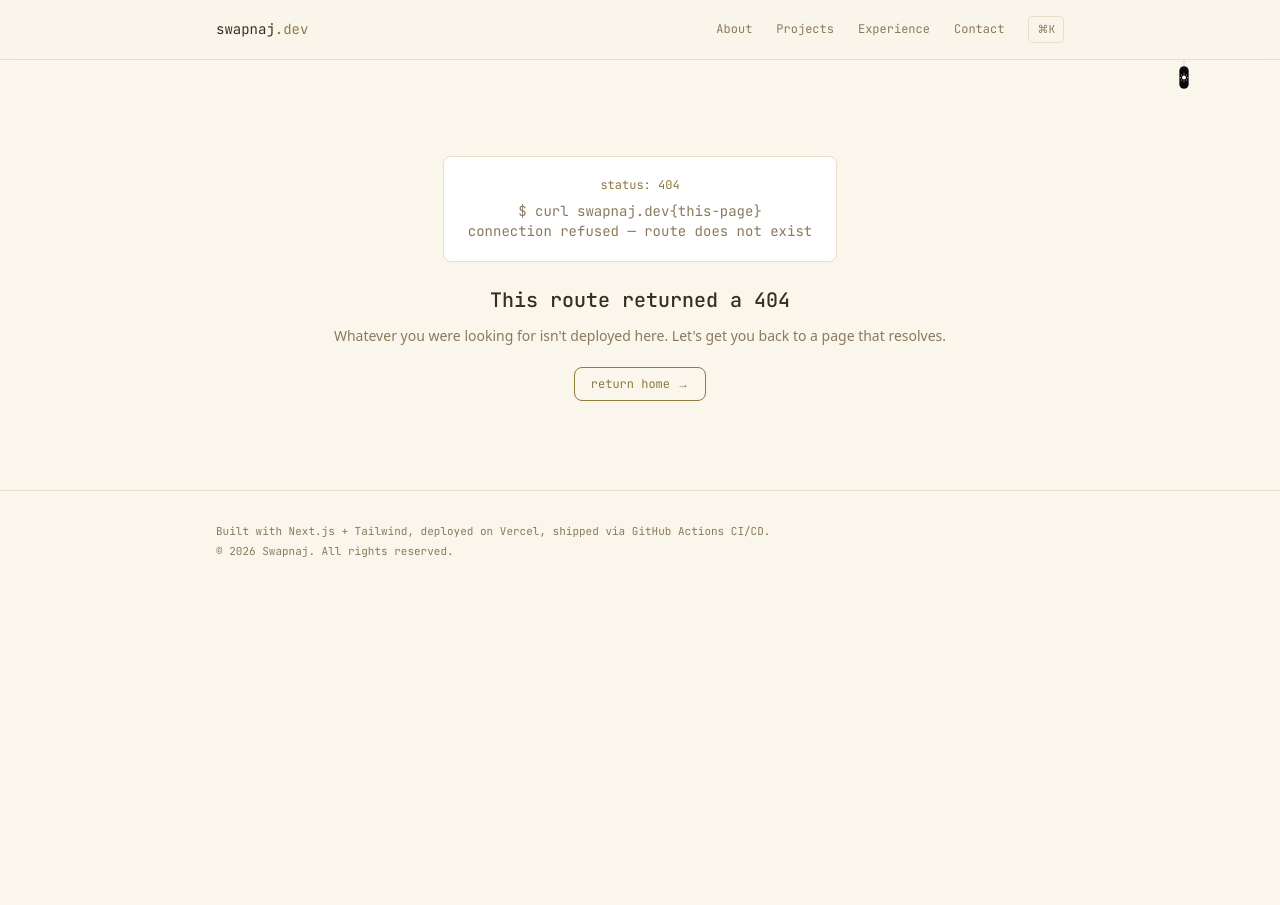
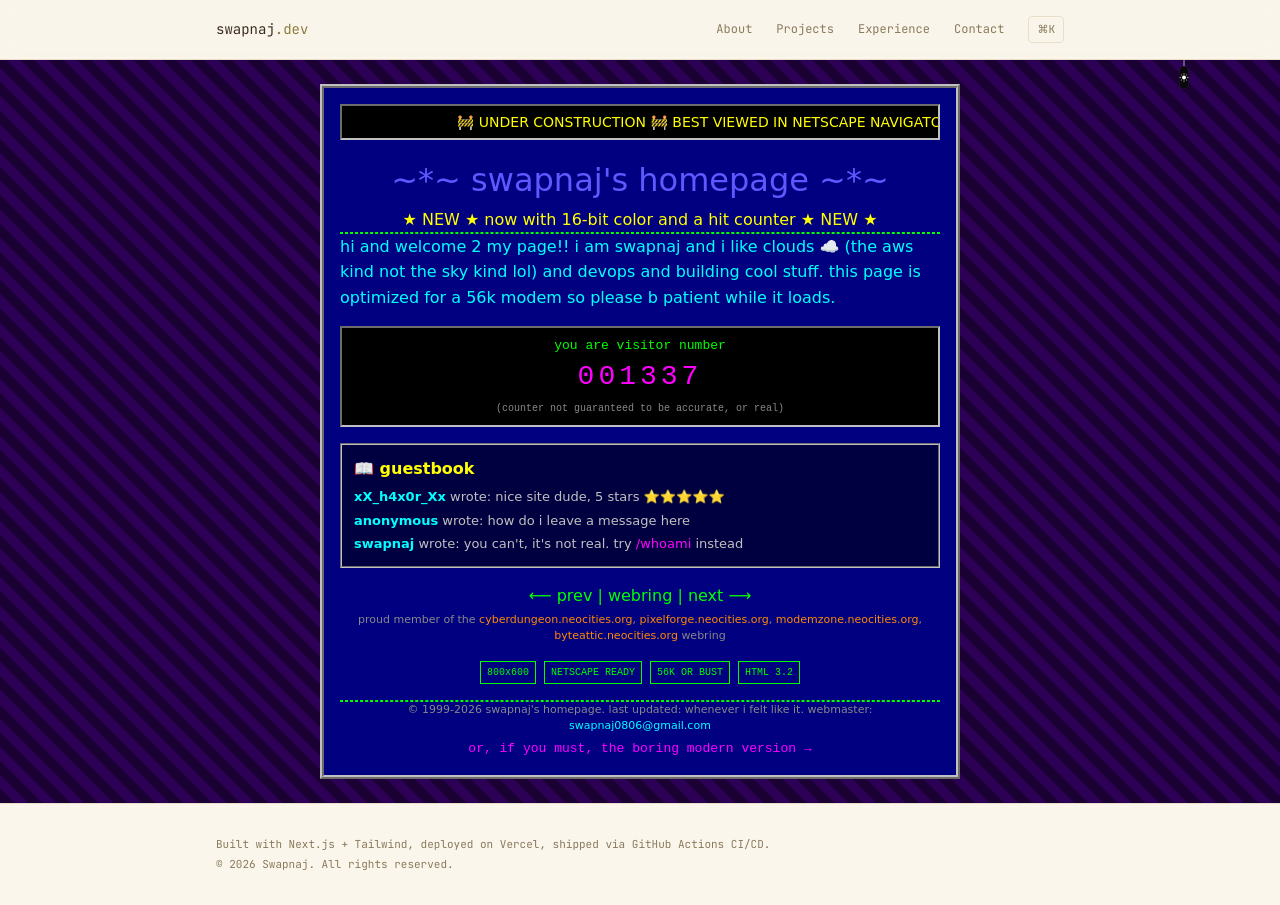
Before and after one commit to SwapnajXD/Portfolio, a Next.js app: page /neocities in a window 1280 px wide. Before the commit this address had no page. Before the commit the page ends 800 px from the top, so only its background shows below. Built offline with nearby package versions, Linux system fonts and the light colour scheme.

Commit message:
Neocitiiiiies

```diff
--- a/src/app/globals.css
+++ b/src/app/globals.css
@@ -93,3 +93,62 @@ body {
     text-decoration: underline;
   }
 }
+
+/* Used only by the hidden /neocities easter egg page */
+@keyframes retro-marquee {
+  from {
+    transform: translateX(100%);
+  }
+  to {
+    transform: translateX(-100%);
+  }
+}
+@keyframes retro-blink {
+  0%,
+  50% {
+    opacity: 1;
+  }
+  51%,
+  100% {
+    opacity: 0;
+  }
+}
+@keyframes retro-rainbow {
+  0% {
+    color: #ff0000;
+  }
+  16% {
+    color: #ff8800;
+  }
+  33% {
+    color: #ffee00;
+  }
+  50% {
+    color: #00ff44;
+  }
+  66% {
+    color: #00c8ff;
+  }
+  83% {
+    color: #aa00ff;
+  }
+  100% {
+    color: #ff0000;
+  }
+}
+.retro-marquee {
+  animation: retro-marquee 12s linear infinite;
+}
+.retro-blink {
+  animation: retro-blink 1s step-start infinite;
+}
+.retro-rainbow {
+  animation: retro-rainbow 3s linear infinite;
+}
+@media (prefers-reduced-motion: reduce) {
+  .retro-marquee,
+  .retro-blink,
+  .retro-rainbow {
+    animation: none;
+  }
+}
--- /dev/null
+++ b/src/app/neocities/page.tsx
@@ -0,0 +1,186 @@
+import Link from "next/link";
+import type { Metadata } from "next";
+
+export const metadata: Metadata = {
+  title: "swapnaj's homepage (under construction)",
+  robots: { index: false, follow: false },
+};
+
+const webring = ["cyberdungeon", "pixelforge", "modemzone", "byteattic"];
+
+export default function NeocitiesPage() {
+  return (
+    <div
+      style={{
+        fontFamily: '"Comic Sans MS", "Comic Sans", cursive',
+        background:
+          "repeating-linear-gradient(45deg, #1a0033, #1a0033 10px, #2b0055 10px, #2b0055 20px)",
+        color: "#00ff00",
+        minHeight: "70vh",
+        padding: "24px 16px",
+      }}
+    >
+      <div
+        style={{
+          maxWidth: 640,
+          margin: "0 auto",
+          background: "#000080",
+          border: "4px ridge #c0c0c0",
+          padding: 16,
+        }}
+      >
+        {/* marquee */}
+        <div
+          style={{
+            overflow: "hidden",
+            whiteSpace: "nowrap",
+            background: "#000000",
+            border: "2px inset #c0c0c0",
+            padding: "4px 0",
+            marginBottom: 16,
+          }}
+        >
+          <span className="retro-marquee inline-block text-sm text-[#ffff00]">
+            🚧 UNDER CONSTRUCTION 🚧 BEST VIEWED IN NETSCAPE NAVIGATOR AT
+            800x600 🚧 SIGN MY GUESTBOOK 🚧 DIAL-UP FRIENDLY 🚧
+          </span>
+        </div>
+
+        <h1
+          className="retro-rainbow"
+          style={{ fontSize: 32, textAlign: "center", margin: "0 0 4px" }}
+        >
+          ~*~ swapnaj's homepage ~*~
+        </h1>
+        <p style={{ textAlign: "center", color: "#ffff00", marginTop: 0 }}>
+          <span className="retro-blink">★ NEW ★</span> now with 16-bit color
+          and a hit counter <span className="retro-blink">★ NEW ★</span>
+        </p>
+
+        <hr style={{ border: "1px dashed #00ff00" }} />
+
+        <p style={{ color: "#00ffff", lineHeight: 1.6 }}>
+          hi and welcome 2 my page!! i am swapnaj and i like clouds ☁️
+          (the aws kind not the sky kind lol) and devops and building cool
+          stuff. this page is optimized for a 56k modem so please b patient
+          while it loads.
+        </p>
+
+        <div
+          style={{
+            background: "#000000",
+            border: "2px inset #c0c0c0",
+            padding: 8,
+            textAlign: "center",
+            color: "#00ff00",
+            fontFamily: "monospace",
+            margin: "16px 0",
+          }}
+        >
+          you are visitor number
+          <br />
+          <span style={{ fontSize: 28, letterSpacing: 4, color: "#ff00ff" }}>
+            001337
+          </span>
+          <br />
+          <span style={{ fontSize: 10, color: "#888" }}>
+            (counter not guaranteed to be accurate, or real)
+          </span>
+        </div>
+
+        <div
+          style={{
+            border: "2px groove #c0c0c0",
+            padding: 12,
+            background: "#000040",
+            marginBottom: 16,
+          }}
+        >
+          <p style={{ color: "#ffff00", margin: "0 0 6px", fontWeight: "bold" }}>
+            📖 guestbook
+          </p>
+          <p style={{ color: "#c0c0c0", fontSize: 13, margin: "0 0 4px" }}>
+            <b style={{ color: "#00ffff" }}>xX_h4x0r_Xx</b> wrote: nice site
+            dude, 5 stars ⭐⭐⭐⭐⭐
+          </p>
+          <p style={{ color: "#c0c0c0", fontSize: 13, margin: "0 0 4px" }}>
+            <b style={{ color: "#00ffff" }}>anonymous</b> wrote: how do i
+            leave a message here
+          </p>
+          <p style={{ color: "#c0c0c0", fontSize: 13, margin: 0 }}>
+            <b style={{ color: "#00ffff" }}>swapnaj</b> wrote: you can&apos;t,
+            it&apos;s not real. try{" "}
+            <Link href="/whoami" style={{ color: "#ff00ff" }}>
+              /whoami
+            </Link>{" "}
+            instead
+          </p>
+        </div>
+
+        <div style={{ textAlign: "center", marginBottom: 16 }}>
+          <span style={{ color: "#00ff00" }}>⟵ prev</span>
+          {" | "}
+          <span style={{ color: "#00ff00" }}>webring</span>
+          {" | "}
+          <span style={{ color: "#00ff00" }}>next ⟶</span>
+          <div style={{ fontSize: 11, color: "#888", marginTop: 4 }}>
+            proud member of the{" "}
+            {webring.map((site, i) => (
+              <span key={site}>
+                {i > 0 && ", "}
+                <span style={{ color: "#ff8800" }}>{site}.neocities.org</span>
+              </span>
+            ))}{" "}
+            webring
+          </div>
+        </div>
+
+        <div
+          style={{
+            display: "flex",
+            justifyContent: "center",
+            gap: 8,
+            flexWrap: "wrap",
+            marginBottom: 16,
+          }}
+        >
+          {["800x600", "NETSCAPE READY", "56K OR BUST", "HTML 3.2"].map(
+            (badge) => (
+              <span
+                key={badge}
+                style={{
+                  border: "1px solid #00ff00",
+                  color: "#00ff00",
+                  fontSize: 10,
+                  padding: "3px 6px",
+                  fontFamily: "monospace",
+                }}
+              >
+                {badge}
+              </span>
+            )
+          )}
+        </div>
+
+        <hr style={{ border: "1px dashed #00ff00" }} />
+
+        <p style={{ textAlign: "center", fontSize: 11, color: "#888" }}>
+          © 1999-2026 swapnaj&apos;s homepage. last updated: whenever i felt
+          like it. webmaster:{" "}
+          <a href="mailto:swapnaj0806@gmail.com" style={{ color: "#00ffff" }}>
+            swapnaj0806@gmail.com
+          </a>
+        </p>
+
+        <p style={{ textAlign: "center" }}>
+          <Link
+            href="/"
+            style={{ color: "#ff00ff", fontFamily: "monospace", fontSize: 13 }}
+          >
+            or, if you must, the boring modern version →
+          </Link>
+        </p>
+      </div>
+    </div>
+  );
+}
--- a/src/app/whoami/page.tsx
+++ b/src/app/whoami/page.tsx
@@ -21,6 +21,18 @@ export default function WhoAmI() {
         $ echo &quot;nothing else to see here, promise&quot;
       </p>
       <p className="mt-2 text-accent">nothing else to see here, promise</p>
+      <p className="mt-6 text-text-muted">$ ls -la ~</p>
+      <p className="mt-2 text-text-primary">
+        drwxr-xr-x  projects/
+        <br />
+        drwxr-xr-x  journal/
+        <br />
+        <span className="text-text-muted">drwx------  </span>
+        <Link href="/neocities" className="text-accent hover:underline">
+          .neocities/
+        </Link>
+        <span className="text-text-muted"> # circa 1999, do not enter</span>
+      </p>
       <Link
         href="/"
         className="mt-10 inline-block w-fit font-mono text-xs text-accent hover:underline"
```
